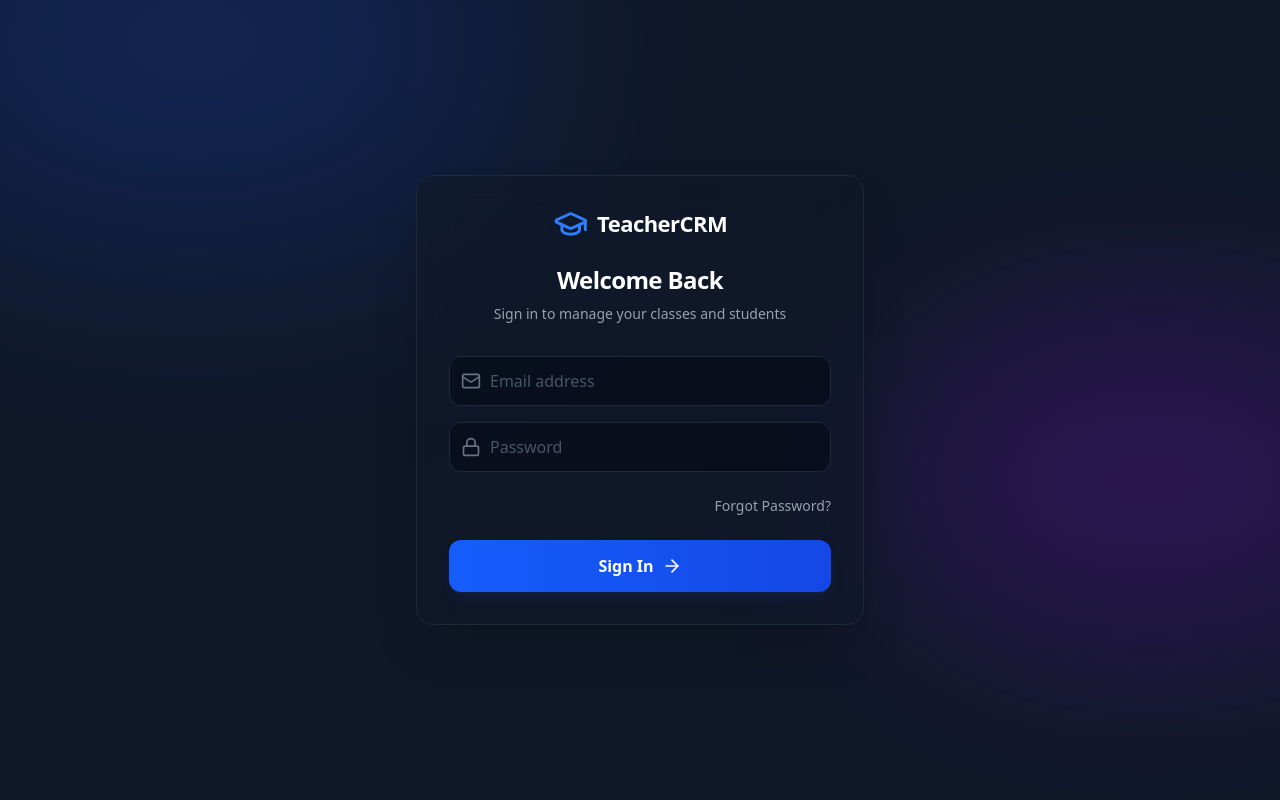
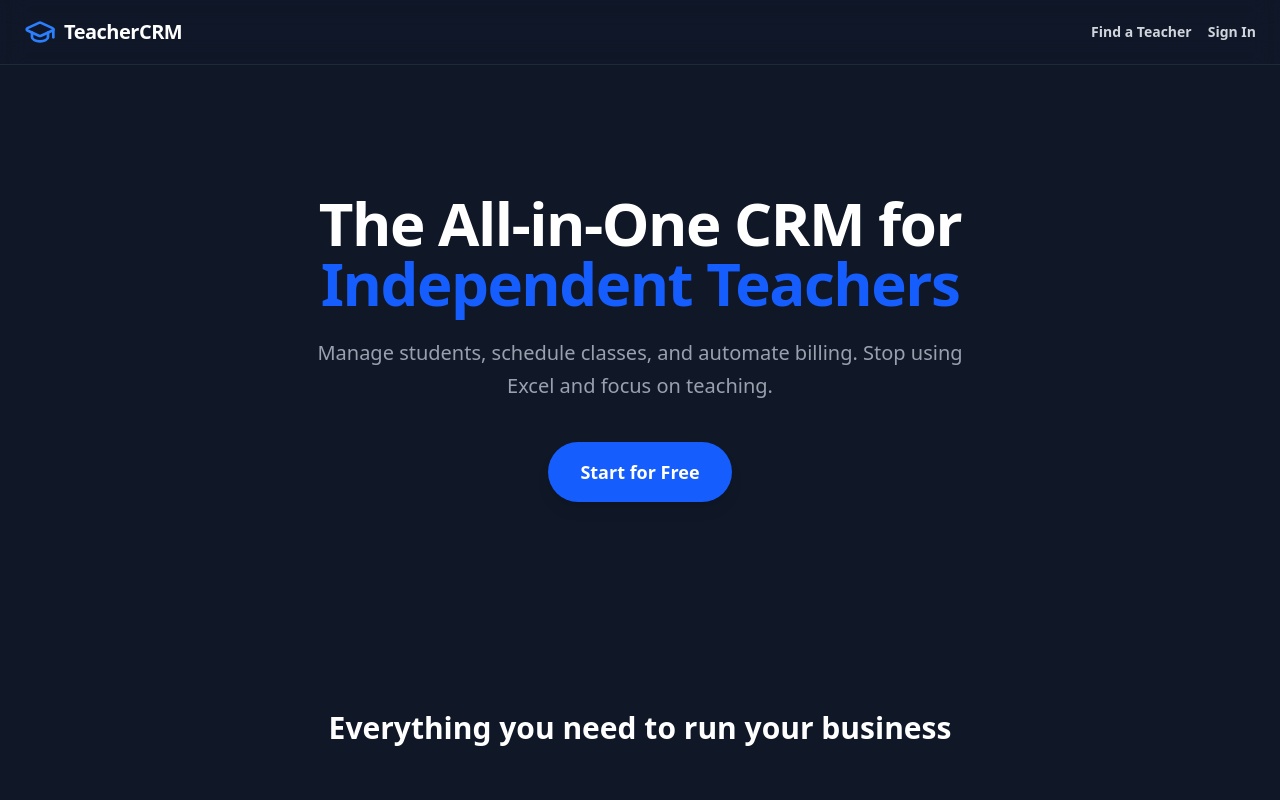
Before and after one commit to romainrigal78/teacher-crm, a React (Vite) app: page / in a window 1280 px wide. Shown: the top 800 px of the page. Built offline with nearby package versions, Linux system fonts and the light colour scheme.

Commit message:
Fix Landing Page default

```diff
--- a/src/App.jsx
+++ b/src/App.jsx
@@ -8,6 +8,7 @@ import Calendar from './components/Calendar'
 import Billing from './components/Billing'
 import Settings from './components/Settings'
 import Login from './components/Login'
+import LandingPage from './components/LandingPage'
 import StudentDashboard from './components/StudentDashboard'
 import Marketplace from './components/Marketplace'
 import Paywall from './components/Paywall'
@@ -19,6 +20,7 @@ function App() {
   const [session, setSession] = useState(null)
   const [userRole, setUserRole] = useState('loading') // 'teacher' | 'student' | 'loading'
   const [userAvatarUrl, setUserAvatarUrl] = useState(null)
+  const [showLogin, setShowLogin] = useState(false)
 
   useEffect(() => {
     // 0. Immediate Theme Check (Local Storage)
@@ -68,7 +70,6 @@ function App() {
         .from('profiles')
         .select('avatar_url')
         .eq('id', userId)
-        .eq('id', userId)
         .maybeSingle()
 
       if (data) {
@@ -84,7 +85,6 @@ function App() {
       const { data } = await supabase
         .from('profiles')
         .select('theme')
-        .eq('id', userId)
         .eq('id', userId)
         .maybeSingle()
 
@@ -131,14 +131,18 @@ function App() {
     return <div className="flex items-center justify-center h-screen text-gray-500">Loading...</div>
   }
 
-  // 2. No Session -> Login / Marketplace
+  // 2. No Session -> Landing Page / Login / Marketplace
   if (!session) {
+    if (showLogin) {
+      return <Login onBackToHome={() => setShowLogin(false)} />
+    }
+
     return (
       <BrowserRouter>
         <Routes>
-          <Route path="/" element={<Login />} />
+          <Route path="/" element={<LandingPage onSignInClick={() => setShowLogin(true)} />} />
           <Route path="/search" element={<Marketplace />} />
-          <Route path="*" element={<Login />} />
+          <Route path="*" element={<LandingPage onSignInClick={() => setShowLogin(true)} />} />
         </Routes>
       </BrowserRouter>
     )
```
